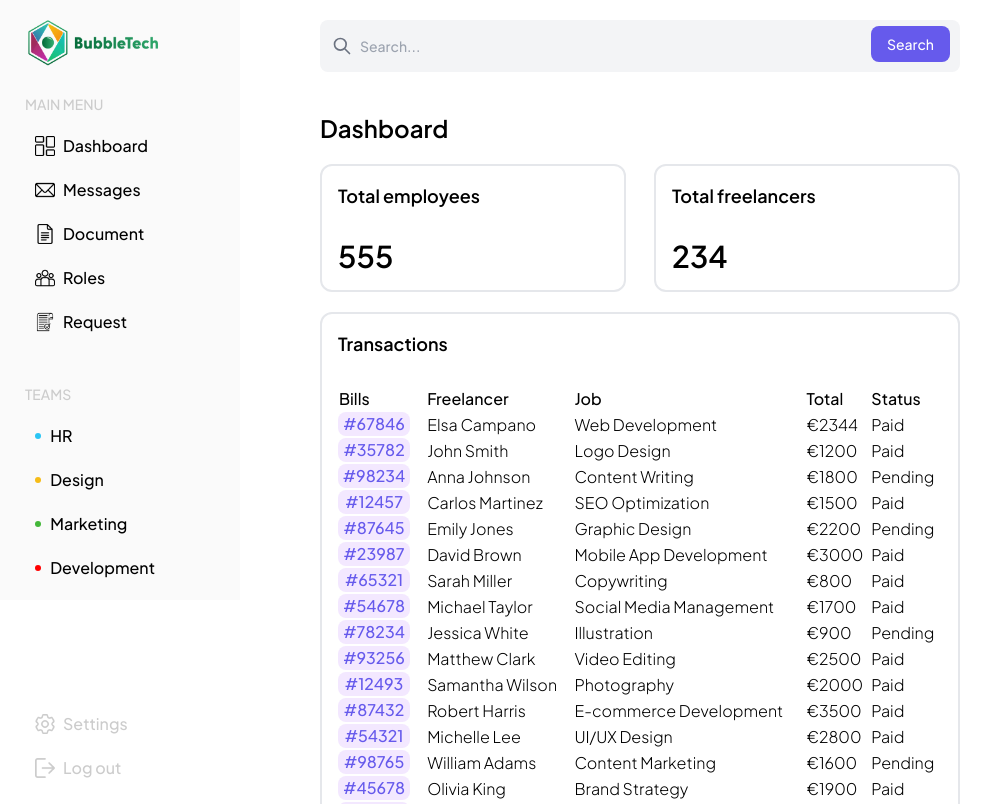
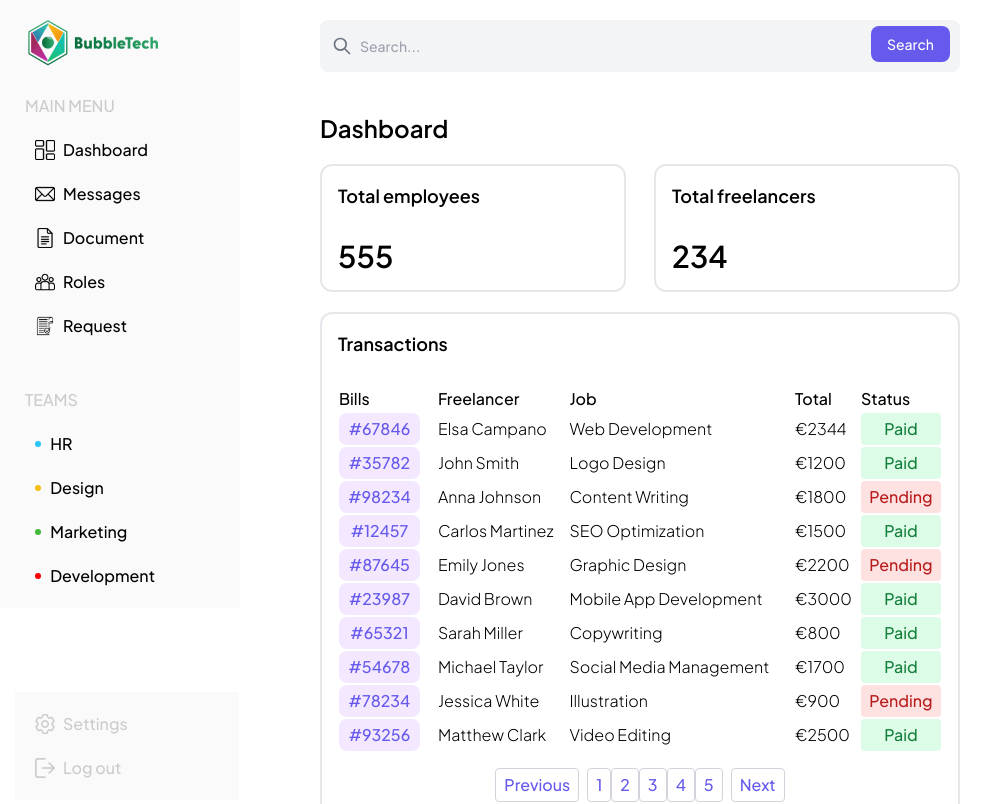
Before and after one commit to jesusact/crm-frontend, a React (Vite) app: page / in a window 1280 px wide. Shown: the top 804 px of the page, without its empty margins (0-998 px from the left). Built offline with nearby package versions, Linux system fonts and the light colour scheme.

Commit message:
Added pagination to transactions

```diff
--- a/package.json
+++ b/package.json
@@ -12,7 +12,8 @@
   "dependencies": {
     "prop-types": "^15.8.1",
     "react": "^18.2.0",
-    "react-dom": "^18.2.0"
+    "react-dom": "^18.2.0",
+    "react-paginate": "^8.2.0"
   },
   "devDependencies": {
     "@types/react": "^18.2.66",
--- a/src/components/SideMenu.jsx
+++ b/src/components/SideMenu.jsx
@@ -17,7 +17,7 @@ export function SideMenu() {
         </div>
 
         <div className="mainMenuContainer">
-            <h3 className="text-sm">MAIN MENU</h3>
+            <h3 className="text-md">MAIN MENU</h3>
             <ul>
                 <li><img src={dashboardIcon} className="icon"/>Dashboard</li>
                 <li><img src={emailIcon} className="icon"/>Messages</li>
@@ -28,7 +28,7 @@ export function SideMenu() {
         </div>
 
         <div className="teamsContainer">
-            <h3 className="text-sm">TEAMS</h3>
+            <h3 className="text-md">TEAMS</h3>
             <ul>
                 <li><div className="colorPoint" id="hrColor"></div>HR</li>
                 <li><div className="colorPoint" id="designColor"></div>Design</li>
--- a/src/components/Transactions.jsx
+++ b/src/components/Transactions.jsx
@@ -1,4 +1,9 @@
+import ReactPaginate from 'react-paginate';
+import { useState } from 'react';
 export function Transactions() {
+  const transactionsPerPage = 10;
+  const [currentPage, setCurrentPage] = useState(0);
+
   const transactions = [
     {
       bill: "#67846",
@@ -316,6 +321,14 @@ export function Transactions() {
       status: "Paid",
     },
   ];
+  const offset = currentPage * transactionsPerPage;
+  const currentTransactions = transactions.slice(offset, offset + transactionsPerPage);
+
+  const pageCount = Math.ceil(transactions.length / transactionsPerPage);
+
+  const handlePageClick = ({ selected }) => {
+    setCurrentPage(selected);
+  };
 
   return (
     <div className="p-4 mt-5 border-solid border-gray-200 border-2 rounded-xl">
@@ -331,17 +344,38 @@ export function Transactions() {
           </tr>
         </thead>
         <tbody className="text-base">
-          {transactions.map((transaction) => (
+          {currentTransactions.map((transaction) => (
             <tr key={transaction.bill} className="pb-4 justify-center">
-              <div className="text-customPurple text-center bg-purple-100 rounded-lg mr-4">{transaction.bill}</div>
+              <td><div className="text-customPurple text-center bg-purple-100 rounded-lg mr-4 p-1">{transaction.bill}</div> </td>
               <td className="font-light">{transaction.freelancer}</td>
               <td className="font-light">{transaction.job}</td>
               <td className="font-light">€{transaction.total}</td>
-              <td className="font-light">{transaction.status}</td>
+              <td><div className={"font-medium rounded text-center p-1 " + (transaction.status === "Paid" ? "text-green-700 bg-green-100" : "text-red-700 bg-red-100")}>{transaction.status}</div> </td>
             </tr>
           ))}
         </tbody>
       </table>
+      <div className="flex justify-center mt-4">
+        <ReactPaginate
+          previousLabel={'Previous'}
+          nextLabel={'Next'}
+          breakLabel={'...'}
+          pageCount={pageCount}
+          marginPagesDisplayed={2}
+          pageRangeDisplayed={5}
+          onPageChange={handlePageClick}
+          containerClassName={'pagination flex'}
+          activeClassName={'active'}
+          previousClassName={'px-2 py-1 border border-gray-300 rounded mr-2'}
+          nextClassName={'px-2 py-1 border border-gray-300 rounded ml-2'}
+          pageClassName={'px-2 py-1 border border-gray-300 rounded'}
+          breakClassName={'px-2 py-1 border border-gray-300 rounded'}
+          previousLinkClassName={'text-customPurple'}
+          nextLinkClassName={'text-customPurple'}
+          pageLinkClassName={'text-customPurple'}
+          breakLinkClassName={'text-customPurple'}
+        />
+      </div>
     </div>
   );
 }
--- a/src/styles/sideMenu.css
+++ b/src/styles/sideMenu.css
@@ -78,7 +78,9 @@
   .finalButtonsContainer{
     position: absolute;
     bottom: 0;
-    width: 15rem;
+    width: 14rem;
     padding: 10px;
     color: rgb(204,204,204);
+        background-color: rgb(250,250,250);
+
   }
```
Also changed, not shown: 1 other file (tests, documents, lock files or other folders).
